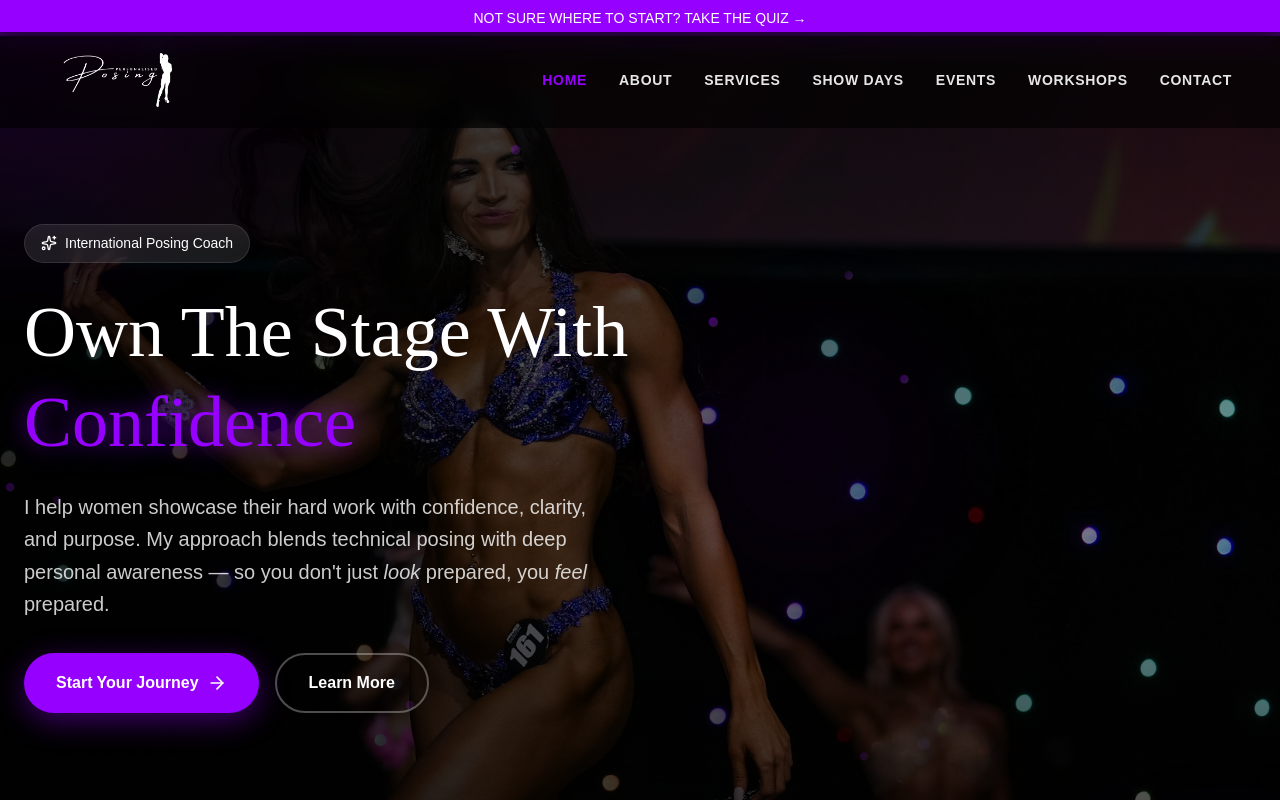
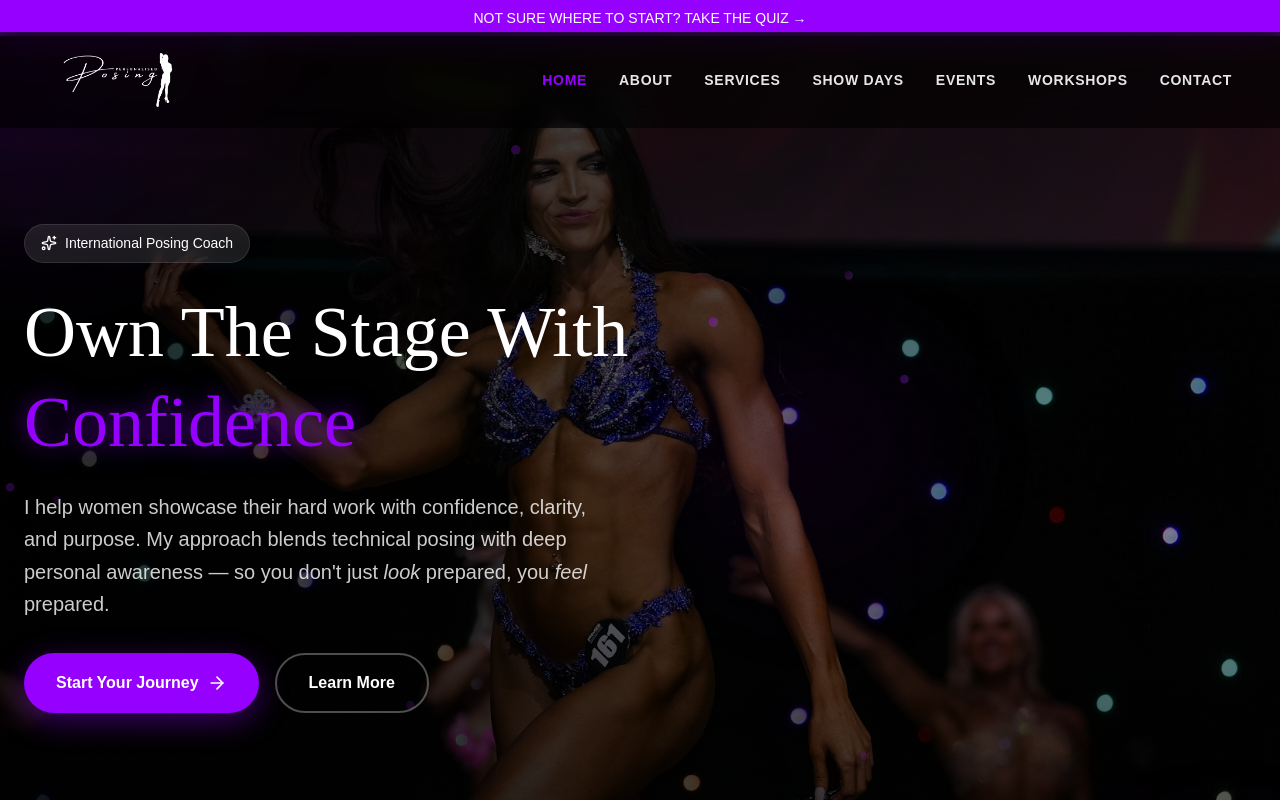
Before and after one commit to Georgiav96/personalised-posing-website, a React (Vite) app: page /personalised-posing-website/home in a window 1280 px wide. Shown: the top 800 px of the page. Built offline with nearby package versions, Linux system fonts and the light colour scheme.

Commit message:
Fix hero photo position - shift right 70%

```diff
--- a/src/pages/Home.jsx
+++ b/src/pages/Home.jsx
@@ -285,7 +285,8 @@
           <img
             src={heroBackground}
             alt="Georgia Voice - International Posing Coach"
-            className="w-full h-full object-cover object-right"
+            className="w-full h-full object-cover"
+            style={{ objectPosition: '70% center' }}
           />
           {/* Dark gradient overlays */}
           <div className="absolute inset-0 bg-gradient-to-r from-black/85 via-black/60 to-black/40" />
```
